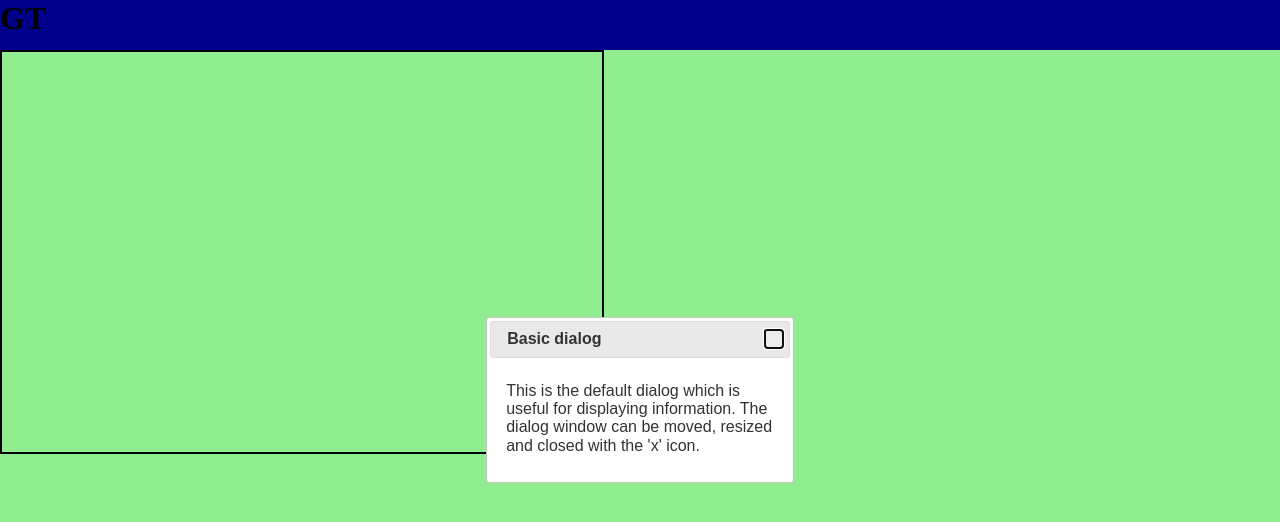
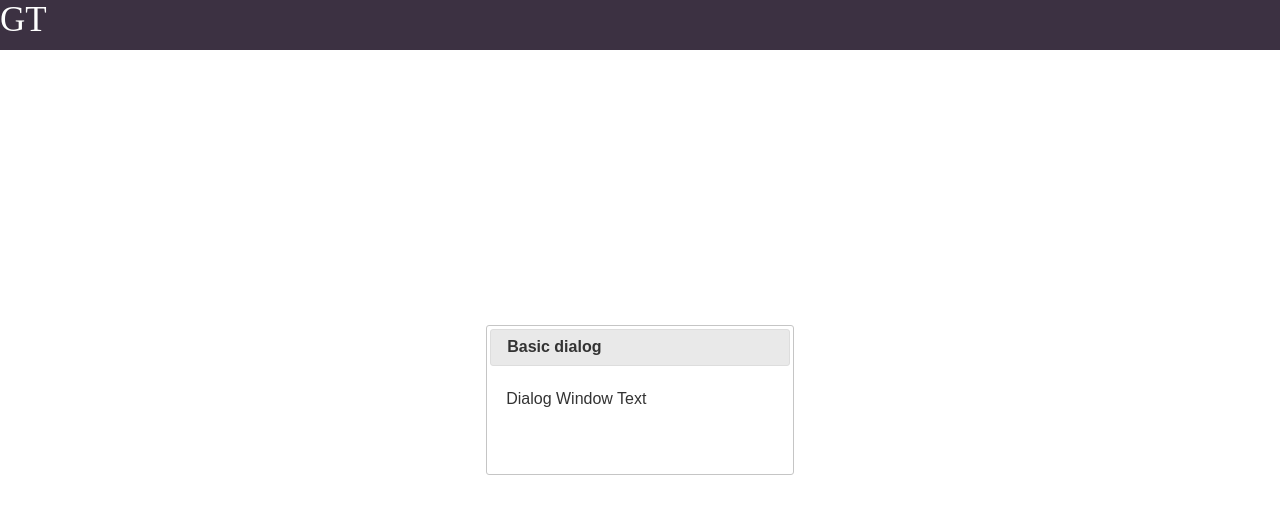
Before and after one commit to ALPOFF/Meet-and-Hack-Kazan, a plain HTML site: page admin-dashboard/index.html in a window 1280 px wide. Drawn offline with nearby package versions, Linux system fonts and the light colour scheme.

Commit message:
Added dialog for workers

```diff
--- a/admin-dashboard/dialog.js
+++ b/admin-dashboard/dialog.js
@@ -1,4 +1,8 @@
 //dialog - window
 $( function() {
-    $( "#dialog" ).dialog();
+    $( "#dialog" ).dialog({
+          open: function(event, ui) { $('.ui-dialog-titlebar-close').hide(); }
+        });
   } );
+
+//remove close button in div with id dialog
--- a/admin-dashboard/index.html
+++ b/admin-dashboard/index.html
@@ -16,11 +16,11 @@
 </head>
 <body>
 		<header>
-			<h1>GT</h1>
+			<a class="icon_title">GT</a>
 		</header>
 	    <div class="map" id="map"></div>
 		<div id="dialog" title="Basic dialog">
-		  <p>This is the default dialog which is useful for displaying information. The dialog window can be moved, resized and closed with the 'x' icon.</p>
+		  <p>Dialog Window Text</p>
 		</div>
 
 </body>
--- a/admin-dashboard/map.js
+++ b/admin-dashboard/map.js
@@ -16,11 +16,17 @@
             center: [55.753340, 48.743858],
             // Уровень масштабирования. Допустимые значения:
             // от 0 (весь мир) до 19.
-            zoom: 16
+            zoom: 16,
+            //controls: [] убрать лишние значки с карты
         },
         {
             searchControlProvider: 'yandex#search'
         }),
+
+
+
+
+
 
     // Создаем геообъект с типом геометрии "Точка".
         myGeoObject = new ymaps.GeoObject({
--- a/admin-dashboard/style.css
+++ b/admin-dashboard/style.css
@@ -1,19 +1,34 @@
 body {
-	background-color: lightgreen;
+	/* background-color: lightgreen; */
 }
 .map {
-	width: 600px;
-	height: 400px;
-	border: 2px solid black;
+
+	/* border: 2px solid black; */
 }
 
 header {
 	height: 50px;
 	width: 100%;
-	background-color: darkblue;
+	background-color: #3C3142;
 }
 
-h1 {
-	margin: 0px;
-	padding: 0px;
+
+html {
+	height:100%
 }
+
+body {
+	height:100%;
+	margin:0px;
+	padding:0px
+}
+
+#map {
+	height:100%
+}
+
+.icon_title {
+	margin-top: 40px;
+	color: white;
+	font-size: 35px;
+}
```
